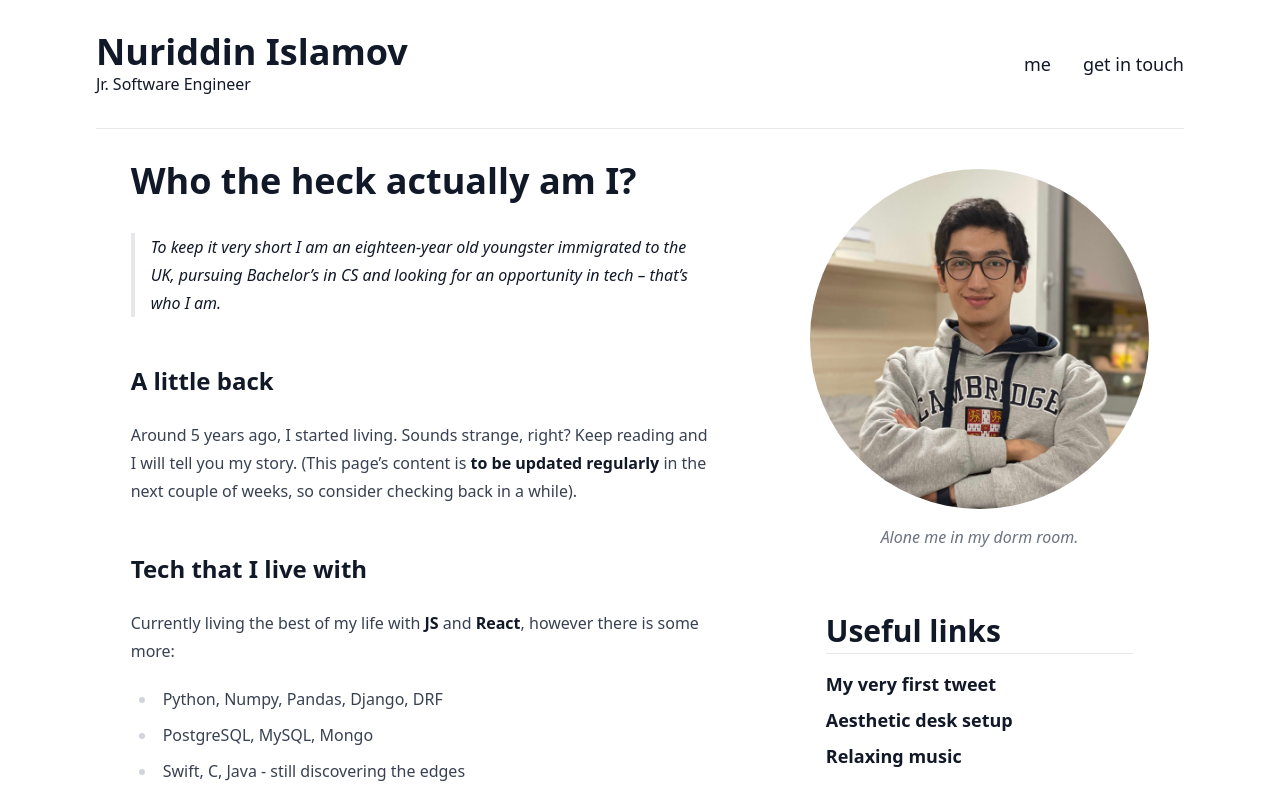
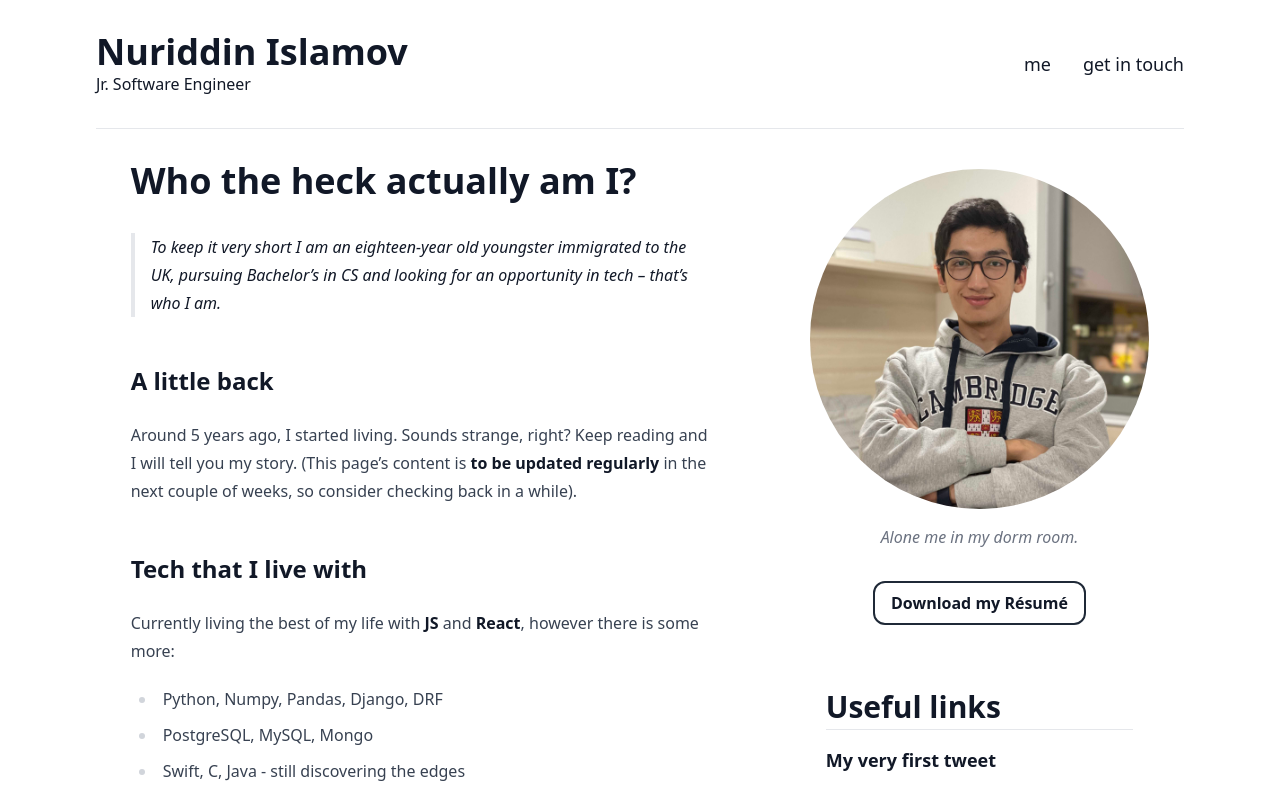
Before and after one commit to noonosh/nuriddinislamov.com-old, a React (Create React App) app: page /me in a window 1280 px wide. Shown: the top 787 px of the page. Built offline with nearby package versions, Linux system fonts and the light colour scheme.

Commit message:
implement download resume

```diff
--- a/src/components/About.js
+++ b/src/components/About.js
@@ -41,7 +41,16 @@ const About = () => {
 						</figcaption>
 
 						{width >= 768 ? (
-							<div className='mt-12 mx-4'>
+							<div className='mb-12 mx-4'>
+								<div className='mb-16 mt-4 flex justify-center items-center'>
+									<Link
+										to='/files/CV_nuriddinislamov.pdf'
+										download
+										target='_blank'
+										className='px-4 py-2 inline-block font-bold border-2 solid border-gray-800 rounded-xl hover:bg-gray-800 hover:text-white hover:after:underline hover:after:underline-offset-1'>
+										<span className='inline-block'>Download</span> my Résumé
+									</Link>
+								</div>
 								<h3 className='text-3xl font-extrabold mb-3 border-b pb-1'>
 									Useful links
 								</h3>
```
Also changed, not shown: 1 other file (tests, documents, lock files or other folders).
